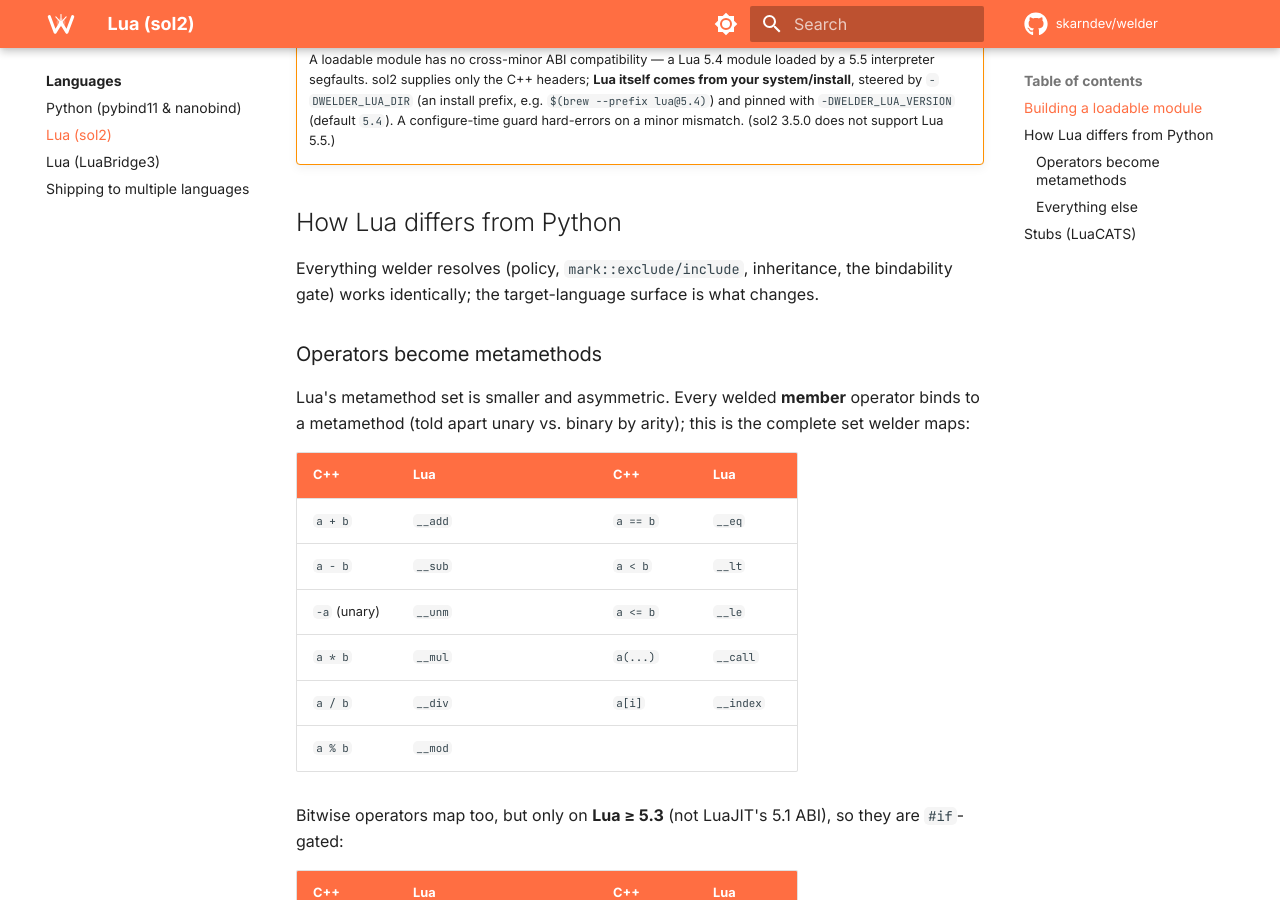
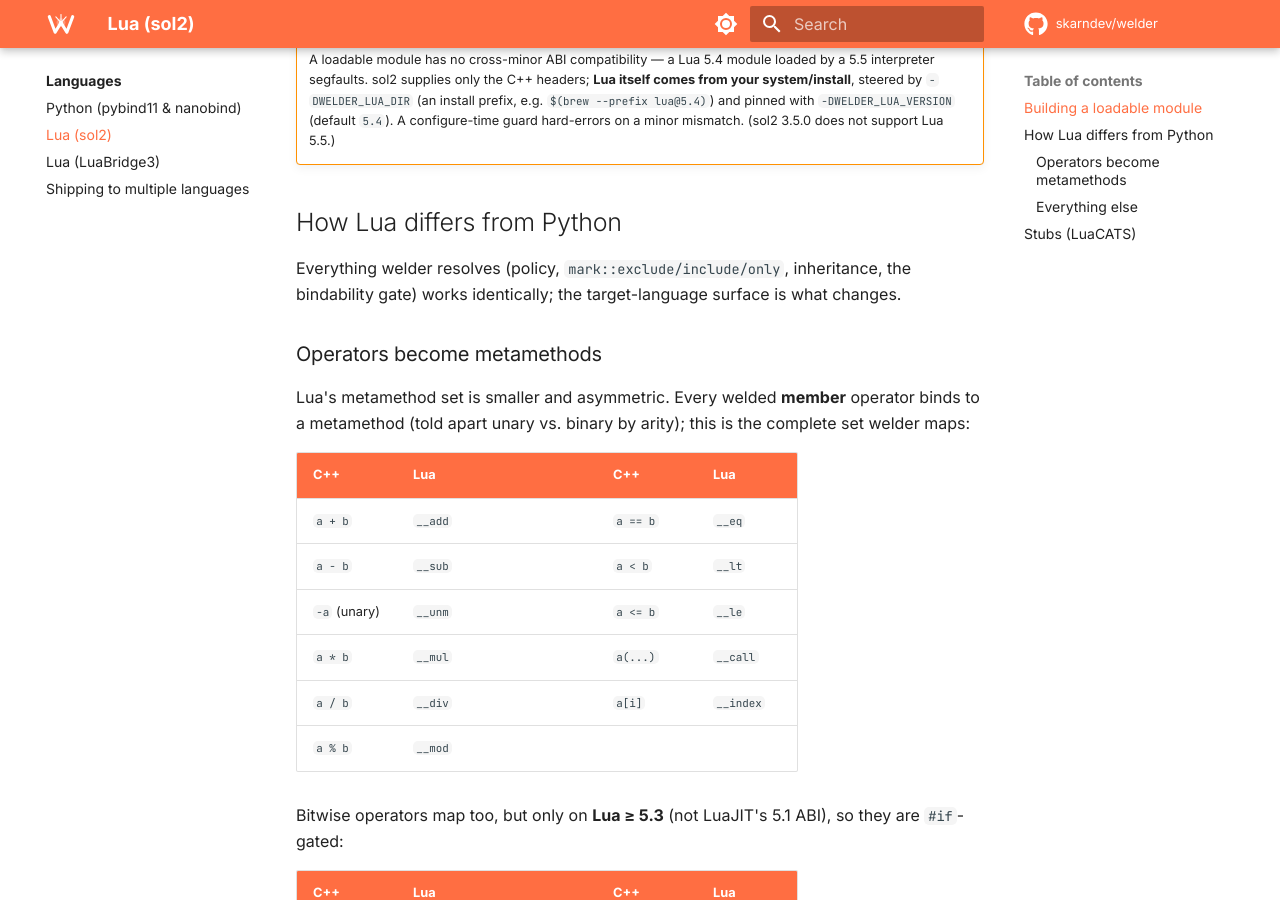
Before and after one commit to skarndev/welder, an MkDocs documentation site: the page built from docs/content/backends/lua.md, in a window 1280 px wide and 900 px high, scrolled down 1964 px. Built offline with MkDocs 1.6.1 and Material for MkDocs 9.7.7, drawn with Linux system fonts in a browser that asks for light colours; comment, search, counter and statistics services are not loaded.

Commit message:
docs: add mark::only to the annotations vocabulary table
The guide page's prose covered it but its table (and a backends/lua.md
mention) did not.

Co-Authored-By: Claude Fable 5 <noreply@anthropic.com>

```diff
--- a/docs/content/backends/lua.md
+++ b/docs/content/backends/lua.md
@@ -98,8 +98,9 @@ The target name must match the namespace token in `WELDER_MODULE(shapes, sol2)`
 
 ## How Lua differs from Python
 
-Everything welder resolves (policy, `mark::exclude/include`, inheritance, the
-bindability gate) works identically; the target-language surface is what changes.
+Everything welder resolves (policy, `mark::exclude/include/only`, inheritance,
+the bindability gate) works identically; the target-language surface is what
+changes.
 
 ### Operators become metamethods
 
```
Also changed, not shown: docs/content/guide/annotations.md (+1 -0 lines).
